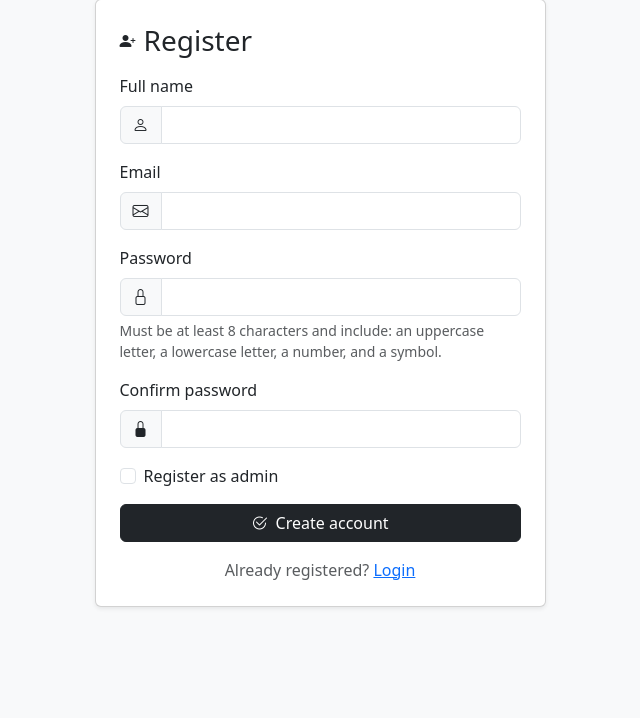
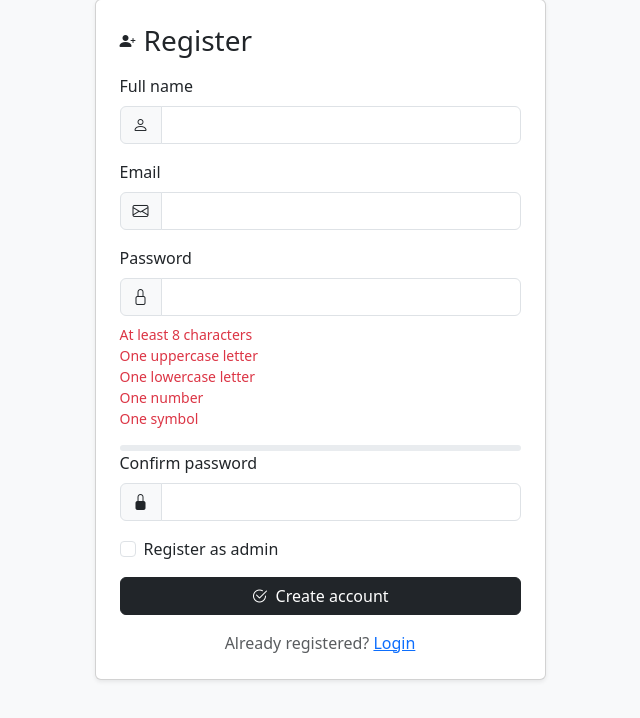
Before and after one commit to tomhuckle1/password_manager, a Flask app: page /register in a window 1280 px wide. Shown: the part 82-800 px from the top of the page, without its empty margins (320-960 px from the left). Run offline with Flask 3, Linux system fonts and the light colour scheme; parts of the project's set-up code (start-up, migrations or seed data) failed here and were passed over; some libraries are stand-ins or nearby versions.

Commit message:
Add password strength meter functionality

```diff
--- a/app/static/js/main.js
+++ b/app/static/js/main.js
@@ -1,6 +1,7 @@
 import { initClickHandlers } from "./handlers/clickHandlers.js";
 import { initPasswordModal } from "./ui/password/modal.js";
 import { initCategoryDelete } from "./ui/category/delete.js";
+import "./ui/auth/passwordStrength.js";
 
 document.addEventListener("DOMContentLoaded", () => {
   initPasswordModal();
--- a/app/static/js/ui/auth/passwordStrength.js
+++ b/app/static/js/ui/auth/passwordStrength.js
@@ -0,0 +1,68 @@
+document.addEventListener("DOMContentLoaded", () => {
+
+  const passwordInput = document.querySelector('input[name="password"]');
+  if (!passwordInput) return;
+
+  const bar = document.getElementById("passwordStrengthBar");
+  const text = document.getElementById("passwordStrengthText");
+
+  const reqLength = document.getElementById("req-length");
+  const reqUpper = document.getElementById("req-upper");
+  const reqLower = document.getElementById("req-lower");
+  const reqNumber = document.getElementById("req-number");
+  const reqSymbol = document.getElementById("req-symbol");
+
+  function updateRequirement(element, met) {
+    element.classList.toggle("text-danger", !met);
+    element.classList.toggle("text-success", met);
+  }
+
+  function checkStrength(pw) {
+    let score = 0;
+
+
+    const lengthOK = pw.length >= 8;
+    const upperOK = /[A-Z]/.test(pw);
+    const lowerOK = /[a-z]/.test(pw);
+    const numberOK = /\d/.test(pw);
+    const symbolOK = /[^\w\s]/.test(pw);
+
+    // Update score based on conditions met
+    if (lengthOK) score++;
+    if (upperOK) score++;
+    if (lowerOK) score++;
+    if (numberOK) score++;
+    if (symbolOK) score++;
+
+    // Tick requirement if met
+    updateRequirement(reqLength, lengthOK);
+    updateRequirement(reqUpper, upperOK);
+    updateRequirement(reqLower, lowerOK);
+    updateRequirement(reqNumber, numberOK);
+    updateRequirement(reqSymbol, symbolOK);
+
+    return score;
+  }
+
+  passwordInput.addEventListener("input", () => {
+
+    const pw = passwordInput.value;
+    const score = checkStrength(pw);
+
+    //Translate score into percentage
+    const percent = (score / 5) * 100;
+    bar.style.width = `${percent}%`;
+
+    if (score <= 2) {
+      bar.className = "progress-bar bg-danger";
+      text.textContent = "Weak";
+    } else if (score === 3 || score === 4) {
+      bar.className = "progress-bar bg-warning";
+      text.textContent = "Almost there";
+    } else {
+      bar.className = "progress-bar bg-success";
+      text.textContent = "Strong password";
+    }
+  });
+
+});
--- a/app/templates/base.html
+++ b/app/templates/base.html
@@ -90,6 +90,7 @@
     </main>
 
     <script src="https://cdn.jsdelivr.net/npm/bootstrap@5.3.3/dist/js/bootstrap.bundle.min.js"></script>
+    <script src="https://cdn.jsdelivr.net/npm/zxcvbn@4.4.2/dist/zxcvbn.js"></script>
     <script type="module" src="{{ url_for('static', filename='js/main.js') }}"></script>
 </body>
 </html>
--- a/app/templates/register.html
+++ b/app/templates/register.html
@@ -33,11 +33,21 @@
               <span class="input-group-text"><i class="bi bi-lock"></i></span>
               <input class="form-control" type="password" name="password" required>
             </div>
-            <div class="form-text">
-              Must be at least 8 characters and include:
-              an uppercase letter, a lowercase letter, a number, and a symbol.
+            <div class="form-text mt-2" id="passwordRequirements">
+                <div id="req-length" class="text-danger">At least 8 characters</div>
+                <div id="req-upper" class="text-danger">One uppercase letter</div>
+                <div id="req-lower" class="text-danger">One lowercase letter</div>
+                <div id="req-number" class="text-danger">One number</div>
+                <div id="req-symbol" class="text-danger">One symbol</div>
             </div>
          </div>
+
+         <div class="mt-2">
+            <div class="progress" style="height:6px;">
+              <div id="passwordStrengthBar" class="progress-bar" role="progressbar"></div>
+            </div>
+            <small id="passwordStrengthText" class="form-text text-muted"></small>
+          </div>
 
           <div class="mb-3">
             <label class="form-label">Confirm password</label>
```
